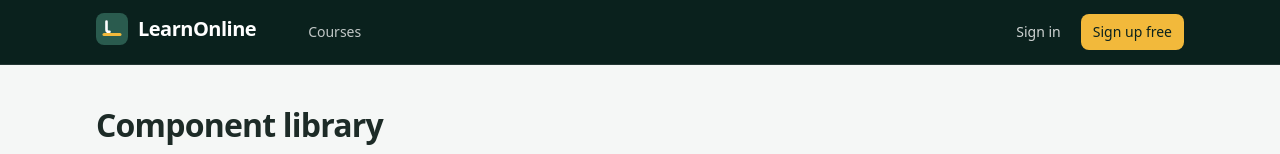
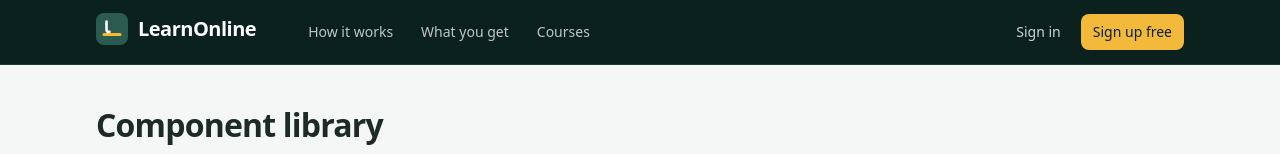
Before and after one commit to GiftAtte/learn-online, a React (Vite) app in the folder client/: page /styleguide in a window 1280 px wide. Shown: the top 154 px of the page. Built offline with nearby package versions, Linux system fonts and the light colour scheme; no server answers.

Commit message:
Same menu on every public page; hide the section links once signed in

```diff
--- a/client/src/components/layout/public-header.tsx
+++ b/client/src/components/layout/public-header.tsx
@@ -7,16 +7,12 @@ import { PATHS } from '@/router/paths';
 const LINK_STYLE =
   'rounded-control px-3 py-2 text-sm text-white/75 transition-colors hover:text-white';
 
-interface PublicHeaderProps {
-  /** Show links that jump to the sections of the landing page (only meaningful on that page). */
-  showSections?: boolean;
-}
-
 /**
  * The top bar for everyone who is not inside the app: the landing page and the public catalog.
- * Logo, links, and sign-in / sign-up buttons (or "Open the app" when already signed in).
+ * Logo, the same menu items on every page (the section links only for signed-out visitors), and sign-in / sign-up buttons (or "Open the app"
+ * when already signed in).
  */
-export function PublicHeader({ showSections }: PublicHeaderProps) {
+export function PublicHeader() {
   const { user } = useSession();
 
   return (
@@ -28,14 +24,16 @@ export function PublicHeader({ showSections }: PublicHeaderProps) {
           </Link>
 
           <nav aria-label="Main" className="hidden items-center gap-1 md:flex">
-            {showSections && (
+            {/* Signed-out visitors get the same menu on every public page; the first two jump to a section
+                of the landing page. Once signed in, they are not needed, so they are hidden. */}
+            {!user && (
               <>
-                <a href="#how-it-works" className={LINK_STYLE}>
+                <Link to={{ pathname: PATHS.home, hash: 'how-it-works' }} className={LINK_STYLE}>
                   How it works
-                </a>
-                <a href="#features" className={LINK_STYLE}>
+                </Link>
+                <Link to={{ pathname: PATHS.home, hash: 'features' }} className={LINK_STYLE}>
                   What you get
-                </a>
+                </Link>
               </>
             )}
             <Link to={PATHS.learner.catalog} className={LINK_STYLE}>
--- a/client/src/pages/landing-page.tsx
+++ b/client/src/pages/landing-page.tsx
@@ -1,6 +1,7 @@
 import type { CSSProperties } from 'react';
 import { Check } from 'lucide-react';
-import { Link } from 'react-router-dom';
+import { useEffect } from 'react';
+import { Link, useLocation } from 'react-router-dom';
 import { FeatureGrid } from '@/components/landing/feature-grid';
 import { HeroPreview } from '@/components/landing/hero-preview';
 import { HowItWorks } from '@/components/landing/how-it-works';
@@ -23,10 +24,17 @@ const delay = (ms: number) => ({ '--d': `${ms}ms` }) as CSSProperties;
  */
 export default function LandingPage() {
   const { user } = useSession();
+  const { hash } = useLocation();
+
+  // The header's "How it works" and "What you get" links point to #sections of this page. The router
+  // does not scroll to them by itself, so do it here (also when arriving from the catalog).
+  useEffect(() => {
+    if (hash) document.getElementById(hash.slice(1))?.scrollIntoView();
+  }, [hash]);
 
   return (
     <div className="min-h-dvh bg-canvas">
-      <PublicHeader showSections />
+      <PublicHeader />
 
       <main>
         {/* Hero: the promise on the left, the product at work on the right */}
```
Also changed, not shown: 1 other file (tests, documents, lock files or other folders).
